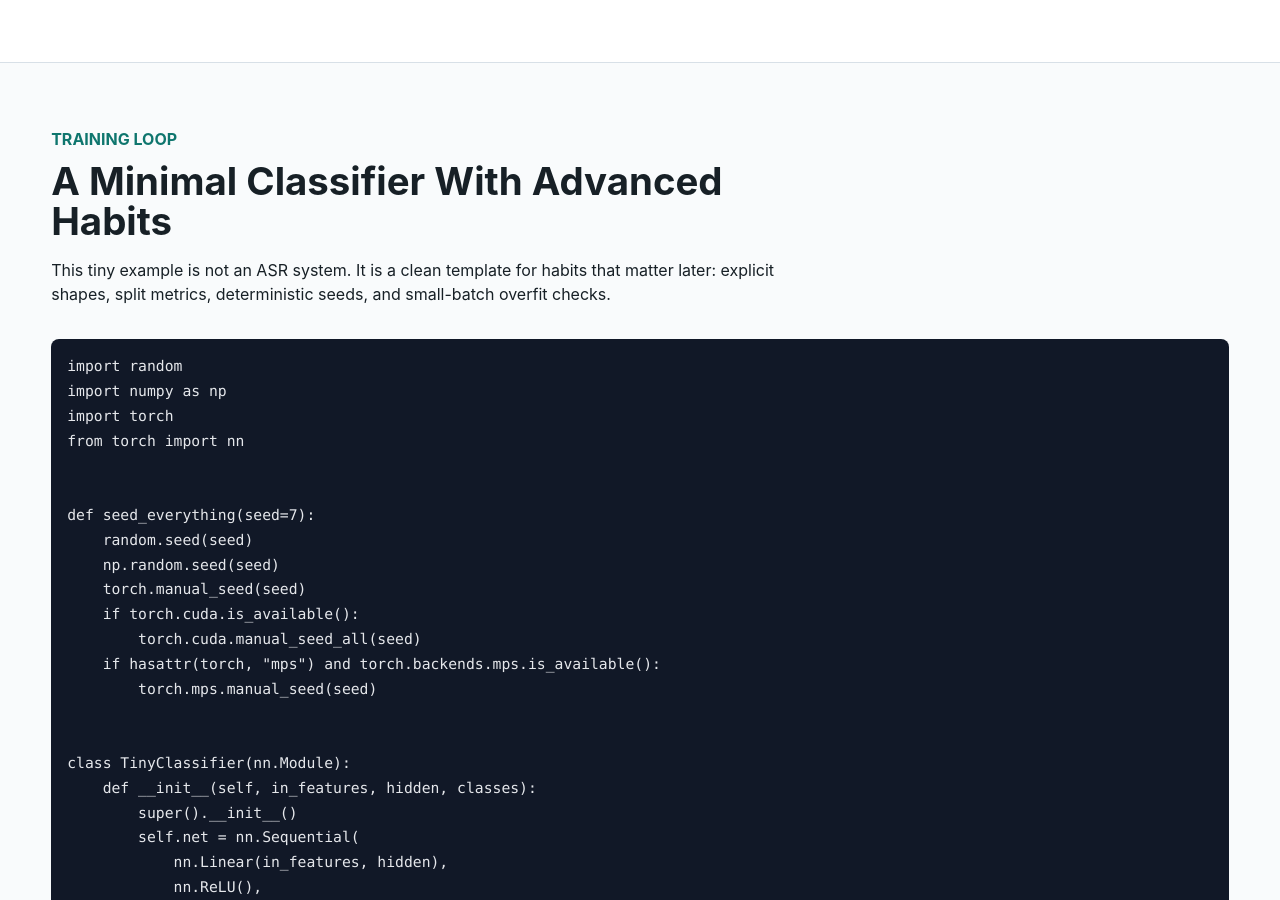
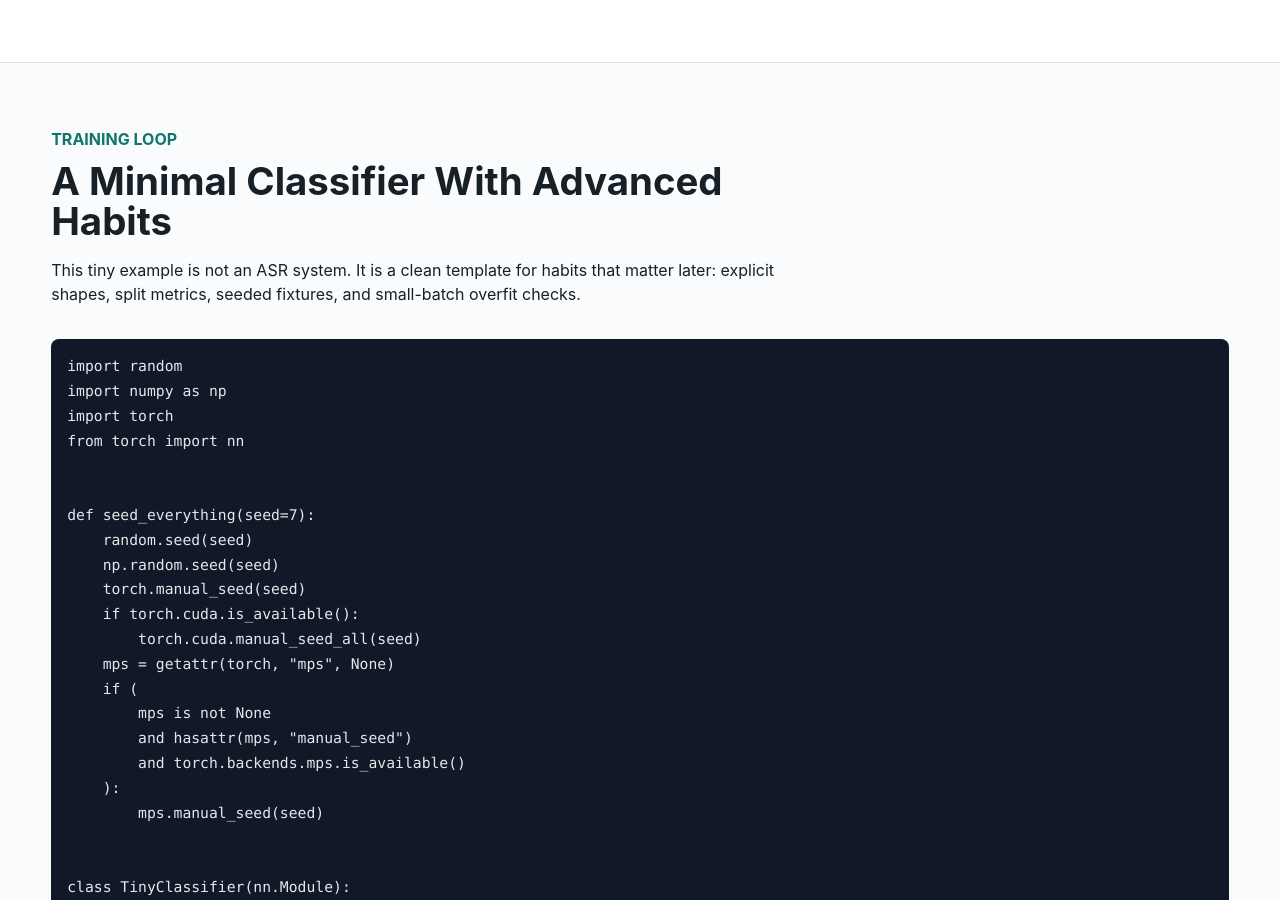
Before and after one commit to kennethli319/kennethli319.github.io, a Jekyll site: the page audio-text-ml-course/lessons/ml-foundations-for-speech.html, which Jekyll copies as it is, in a window 1280 px wide and 900 px high, scrolled down 1096 px. Built offline with Jekyll 4.4.1, drawn with Linux system fonts in a browser that asks for light colours; some of the changed text lies outside the part shown.

Commit message:
Update ML foundations speech lesson

```diff
--- a/audio-text-ml-course/lessons/ml-foundations-for-speech.html
+++ b/audio-text-ml-course/lessons/ml-foundations-for-speech.html
@@ -104,8 +104,8 @@
         <h2>A Minimal Classifier With Advanced Habits</h2>
         <p>
           This tiny example is not an ASR system. It is a clean template for
-          habits that matter later: explicit shapes, split metrics, deterministic
-          seeds, and small-batch overfit checks.
+          habits that matter later: explicit shapes, split metrics, seeded
+          fixtures, and small-batch overfit checks.
         </p>
       </div>
       <pre><code class="language-python">import random
@@ -120,8 +120,13 @@ def seed_everything(seed=7):
     torch.manual_seed(seed)
     if torch.cuda.is_available():
         torch.cuda.manual_seed_all(seed)
-    if hasattr(torch, "mps") and torch.backends.mps.is_available():
-        torch.mps.manual_seed(seed)
+    mps = getattr(torch, "mps", None)
+    if (
+        mps is not None
+        and hasattr(mps, "manual_seed")
+        and torch.backends.mps.is_available()
+    ):
+        mps.manual_seed(seed)
 
 
 class TinyClassifier(nn.Module):
```
Also changed, not shown: other parts of audio-text-ml-course/lessons/ml-foundations-for-speech.html (+4 -4 lines).
